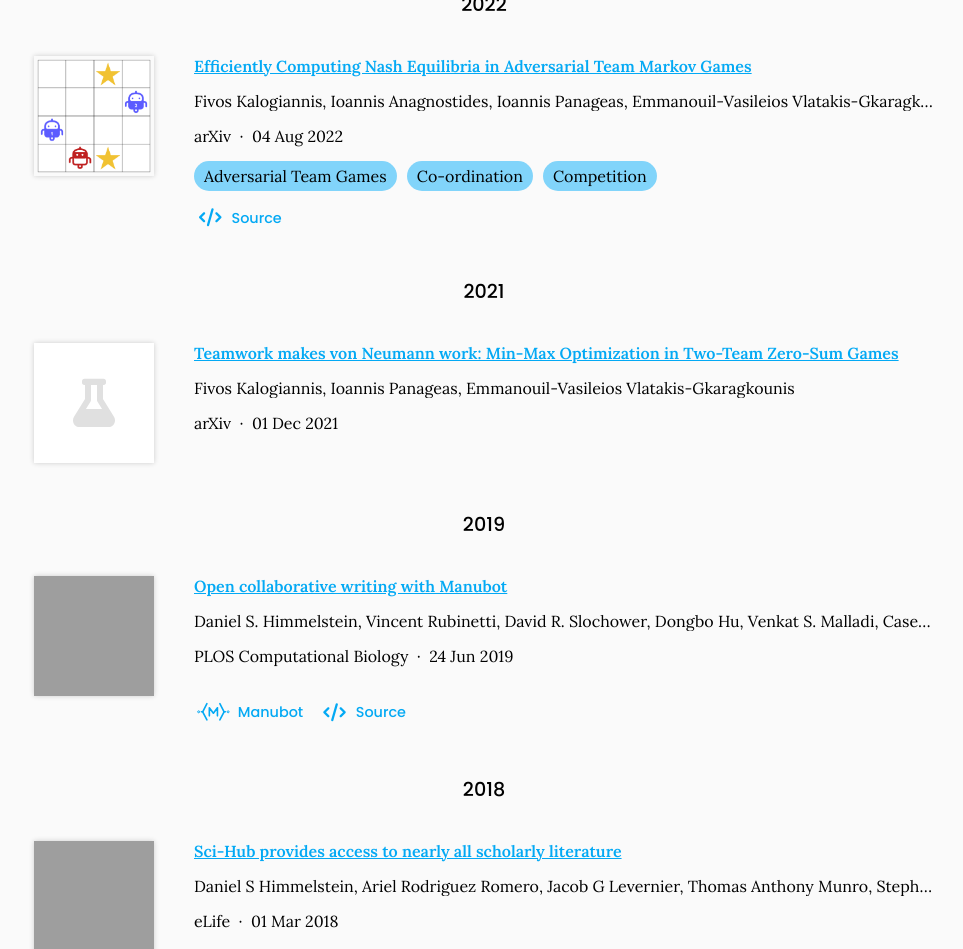
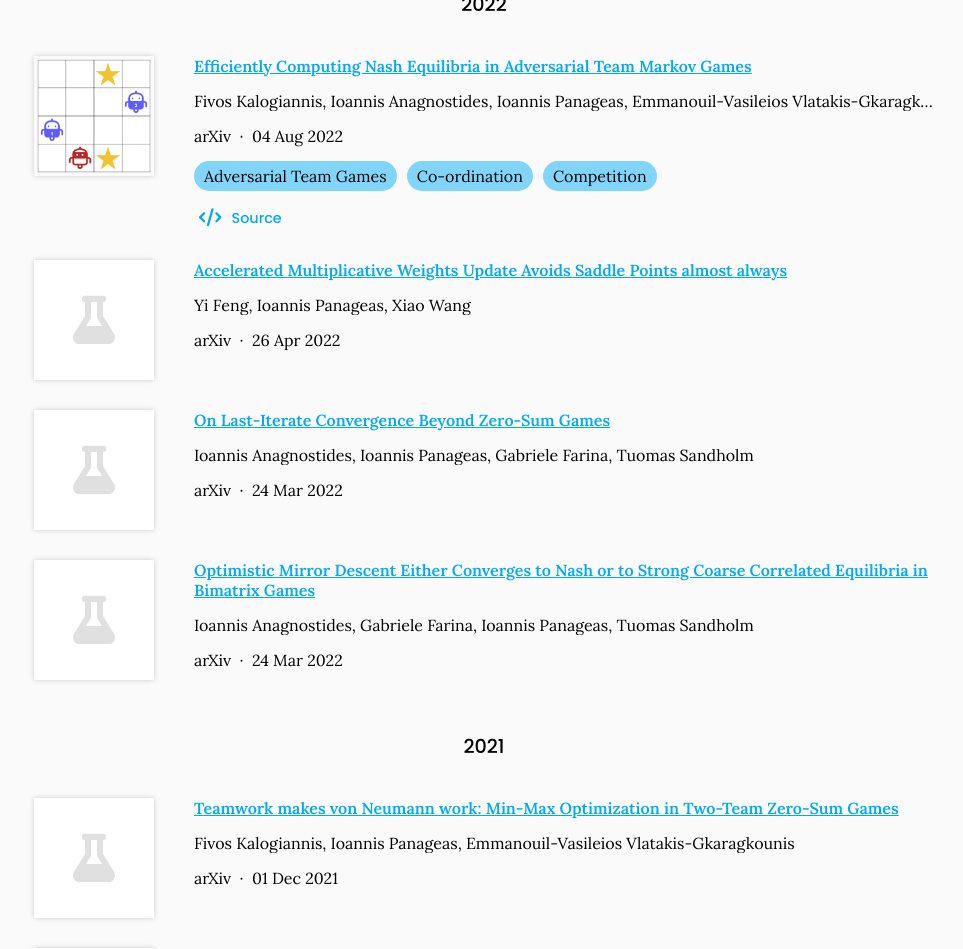
Before and after one commit to goallabuci/goallabuci.github.io, a Jekyll site: the page built from research/index.md, in a window 1280 px wide and 1400 px high, scrolled down 503 px. Shown: the top 949 px of the window, without its empty margins (156-1119 px from the left). Built offline with Jekyll 4.4.1, drawn with Linux system fonts in a browser that asks for light colours; some of the changed text lies outside the part shown; grey boxes are pictures that could not be loaded.

Commit message:
Generate citations

```diff
--- a/_data/citations.yaml
+++ b/_data/citations.yaml
@@ -33,6 +33,72 @@
   date: '2021-12-01'
   link: https://arxiv.org/abs/2111.04178
   _cache: 29346069f8b063260c09be764634514266c7462d4340d2e3da1e0252acbe1ea5
+- id: arxiv:2203.12074
+  title: Optimistic Mirror Descent Either Converges to Nash or to Strong Coarse Correlated
+    Equilibria in Bimatrix Games
+  authors:
+  - Ioannis Anagnostides
+  - Gabriele Farina
+  - Ioannis Panageas
+  - Tuomas Sandholm
+  publisher: arXiv
+  date: '2022-03-24'
+  link: https://arxiv.org/abs/2203.12074
+  _cache: 1e7951b08b8027ed47291d06507917c851f2068dc03fdfcd6b9705d9c96417af
+- id: arxiv:2203.12056
+  title: On Last-Iterate Convergence Beyond Zero-Sum Games
+  authors:
+  - Ioannis Anagnostides
+  - Ioannis Panageas
+  - Gabriele Farina
+  - Tuomas Sandholm
+  publisher: arXiv
+  date: '2022-03-24'
+  link: https://arxiv.org/abs/2203.12056
+  _cache: 08de90bb4b0801eb203fb2d16797d431931f7aacd8004f3a0ab8c66fd7feae85
+- id: arxiv:2204.11407
+  title: Accelerated Multiplicative Weights Update Avoids Saddle Points almost always
+  authors:
+  - Yi Feng
+  - Ioannis Panageas
+  - Xiao Wang
+  publisher: arXiv
+  date: '2022-04-26'
+  link: https://arxiv.org/abs/2204.11407
+  _cache: 51ea741f7fa71afb2caa074332f1b6a9e23691a739a9a11bb77e7cb1bad7a9ca
+- id: arxiv:2110.10614
+  title: Independent Natural Policy Gradient Always Converges in Markov Potential
+    Games
+  authors:
+  - Roy Fox
+  - Stephen McAleer
+  - Will Overman
+  - Ioannis Panageas
+  publisher: arXiv
+  date: '2021-10-22'
+  link: https://arxiv.org/abs/2110.10614
+  _cache: 66ca41d2b5c48ac590da72525cb9b29f9e1d0dae88540411fbfc22c9828de332
+- id: arxiv:2106.01969
+  title: Global Convergence of Multi-Agent Policy Gradient in Markov Potential Games
+  authors:
+  - Stefanos Leonardos
+  - Will Overman
+  - Ioannis Panageas
+  - Georgios Piliouras
+  publisher: arXiv
+  date: '2021-09-30'
+  link: https://arxiv.org/abs/2106.01969
+  _cache: 9e9d9847198262625147b59155a78227212ef0398240f18a7fb279af44739a29
+- id: arxiv:2109.04603
+  title: 'Frequency-Domain Representation of First-Order Methods: A Simple and Robust
+    Framework of Analysis'
+  authors:
+  - Ioannis Anagnostides
+  - Ioannis Panageas
+  publisher: arXiv
+  date: '2021-11-09'
+  link: https://arxiv.org/abs/2109.04603
+  _cache: 17bb5e051d26d27feb8b5f997cefd04febfabbf4ad775974f3be22fe411492c9
 - id: doi:10.1371/journal.pcbi.1007128
   title: Open collaborative writing with Manubot
   authors:
```
